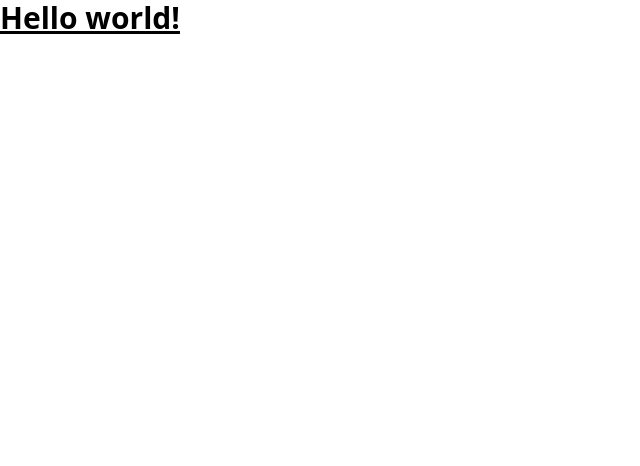
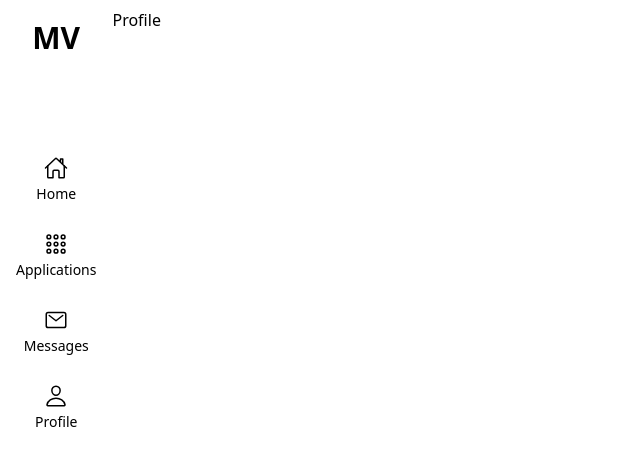
Before and after one commit to Meved-Solutions/applicant-client, a React (Vite) app: page /profile in a window 1280 px wide. Shown: the top 466 px of the page, without its empty margins (0-640 px from the left). Built offline with nearby package versions, Linux system fonts and the light colour scheme.

Commit message:
worked on sidebar

```diff
--- a/package.json
+++ b/package.json
@@ -11,11 +11,15 @@
   },
   "dependencies": {
     "@radix-ui/react-slot": "^1.0.2",
+    "axios": "^1.6.8",
     "class-variance-authority": "^0.7.0",
     "clsx": "^2.1.0",
     "lucide-react": "^0.356.0",
     "react": "^18.2.0",
     "react-dom": "^18.2.0",
+    "react-icons": "^5.0.1",
+    "react-router-dom": "^6.22.3",
+    "recoil": "^0.7.7",
     "tailwind-merge": "^2.2.1",
     "tailwindcss-animate": "^1.0.7"
   },
--- a/src/App.tsx
+++ b/src/App.tsx
@@ -1,9 +1,46 @@
-const App = () => {
-  return (
-    <h1 className="text-3xl font-bold underline">
-      Hello world!
-    </h1>
+import { useState, useEffect } from "react";
+
+
+import { BrowserRouter as Router, Routes, Route, useNavigate, useLocation, Link } from 'react-router-dom';
+import Home from './pages/Home';
+import Sidebar from './components/Sidebar';
+import Profile from './pages/Profile';
+import Applications from './pages/Applications';
+import Messages from './pages/Messages';
+
+
+const Navigate = () => {
+
+  const [isAuthenticated, setIsAuthenticated] = useState(true);
+
+  return(
+    <div>
+      {isAuthenticated &&
+        <div className="flex flex-row my-2">
+          <div>
+            <Sidebar/>
+          </div>
+          <Routes>
+          <Route path='/' element={<Home/>}/>
+          <Route path='/profile' element={<Profile/>}/>
+          <Route path='/applications' element={<Applications/>}/>
+          <Route path='/messages' element={<Messages/>}/>
+        </Routes>
+        </div>
+      }
+    </div>
   )
 }
 
+
+
+
+
+const App = () => {
+  return(
+    <Router>
+      <Navigate/>
+    </Router>
+  );
+}
 export default App
--- /dev/null
+++ b/src/components/Sidebar.tsx
@@ -0,0 +1,38 @@
+import { IoHomeOutline, IoPersonOutline, IoAppsOutline, IoMailOutline } from 'react-icons/io5';
+import { useNavigate } from 'react-router-dom';
+
+const navItems = [
+  { name: 'Home', icon: IoHomeOutline, path: '/' },
+  { name: 'Applications', icon: IoAppsOutline, path: '/applications' },
+  { name: 'Messages', icon: IoMailOutline, path: '/messages' },
+  { name: 'Profile', icon: IoPersonOutline, path: '/profile' },
+];
+
+const Sidebar = () => {
+  const navigate = useNavigate();
+
+  const navigateTo = (path) => {
+    navigate(path);
+  };
+
+  return (
+    <div>
+      <div className='flex flex-row justify-center mt-3 text-3xl font-bold'>
+        MV
+      </div>
+      <div className="mt-24 px-4">
+        {navItems.map((item) => {
+          const IconComponent = item.icon;
+          return (
+            <div key={item.name} className="flex flex-col items-center my-6 text-sm ">
+              <a href={item.path}><IconComponent className="my-1" size={24}/></a>
+              <h2>{item.name}</h2>
+            </div>
+          );
+        })}
+      </div>
+    </div>
+  );
+};
+
+export default Sidebar;
--- /dev/null
+++ b/src/pages/Applications.tsx
@@ -0,0 +1,9 @@
+const Applications = () => {
+  return (
+    <div>
+      Applications
+    </div>
+  )
+}
+
+export default Applications
--- /dev/null
+++ b/src/pages/Auth.tsx
@@ -0,0 +1,9 @@
+const Auth = () => {
+  return (
+    <div>
+      Auth
+    </div>
+  )
+}
+
+export default Auth
--- /dev/null
+++ b/src/pages/Home.tsx
@@ -0,0 +1,9 @@
+const Home = () => {
+  return (
+    <div className="flex flex-row justify-center">
+      Home
+    </div>
+  )
+}
+
+export default Home
--- /dev/null
+++ b/src/pages/Messages.tsx
@@ -0,0 +1,9 @@
+const Messages = () => {
+  return (
+    <div>
+      Messages
+    </div>
+  )
+}
+
+export default Messages
--- /dev/null
+++ b/src/pages/Profile.tsx
@@ -0,0 +1,9 @@
+const Profile = () => {
+  return (
+    <div>
+      Profile
+    </div>
+  )
+}
+
+export default Profile
```
Also changed, not shown: 1 other file (tests, documents, lock files or other folders).
